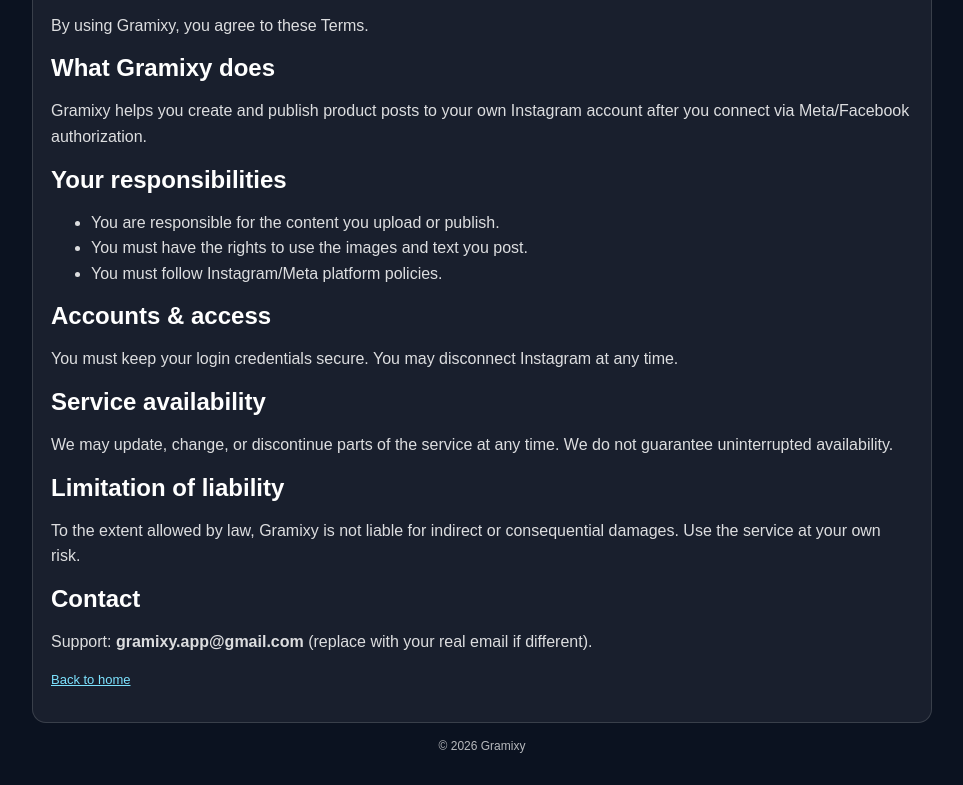
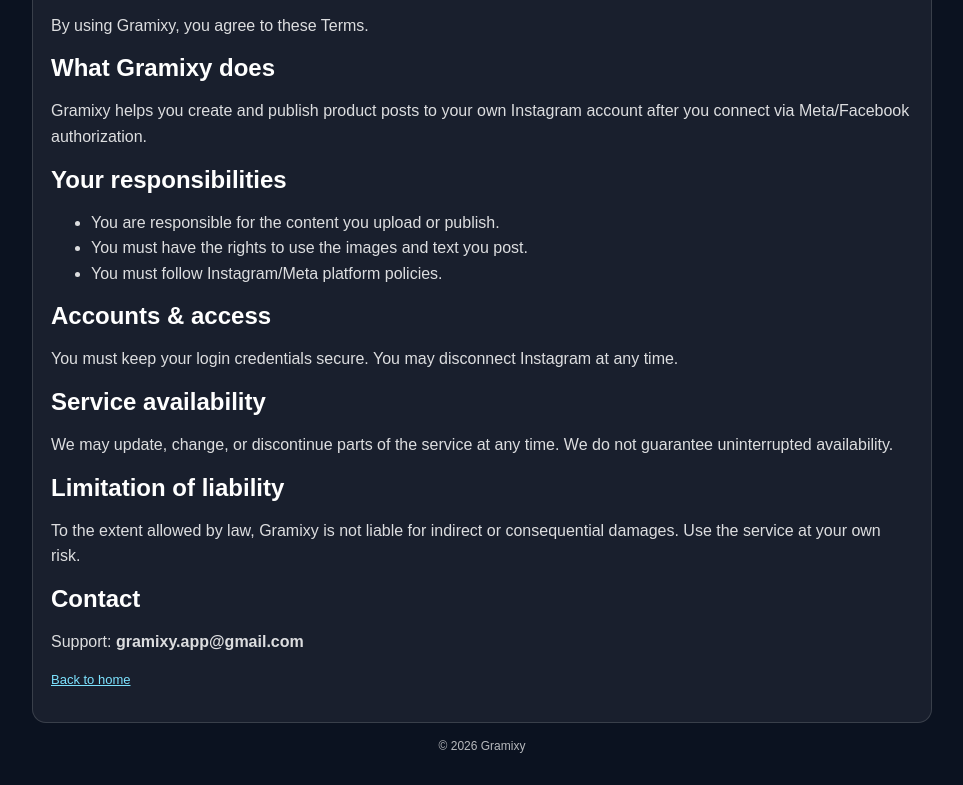
Before and after one commit to dipankarpatra07/Instacatalog, a plain HTML site: page frontend/terms.html in a window 1280 px wide. Shown: the part 125-910 px from the top of the page, without its empty margins (158-1121 px from the left). Drawn offline with Linux system fonts and the light colour scheme.

Commit message:
Add files via upload

```diff
--- a/frontend/terms.html
+++ b/frontend/terms.html
@@ -42,7 +42,7 @@
       <p>To the extent allowed by law, Gramixy is not liable for indirect or consequential damages. Use the service at your own risk.</p>
 
       <h2>Contact</h2>
-      <p>Support: <b>gramixy.app@gmail.com</b> (replace with your real email if different).</p>
+      <p>Support: <b>gramixy.app@gmail.com</b></p>
 
       <p class="muted"><a href="index.html">Back to home</a></p>
     </div>
```
